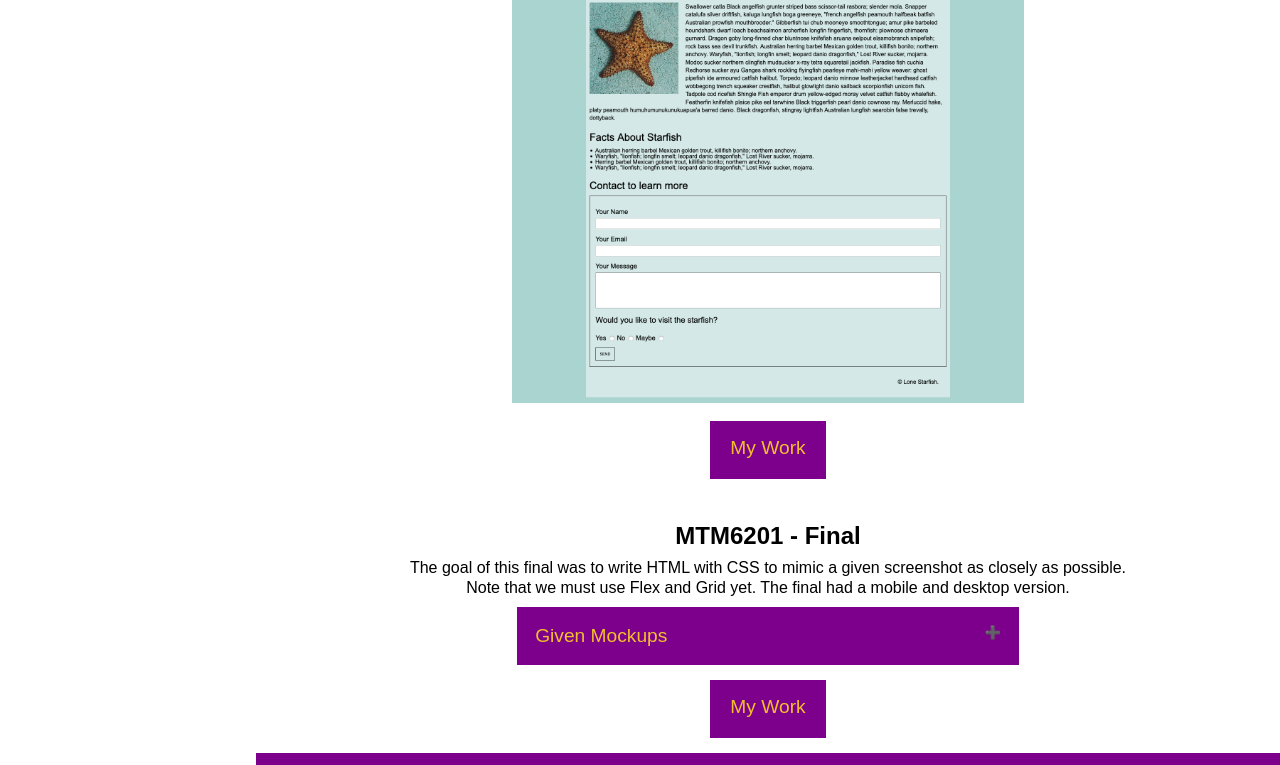
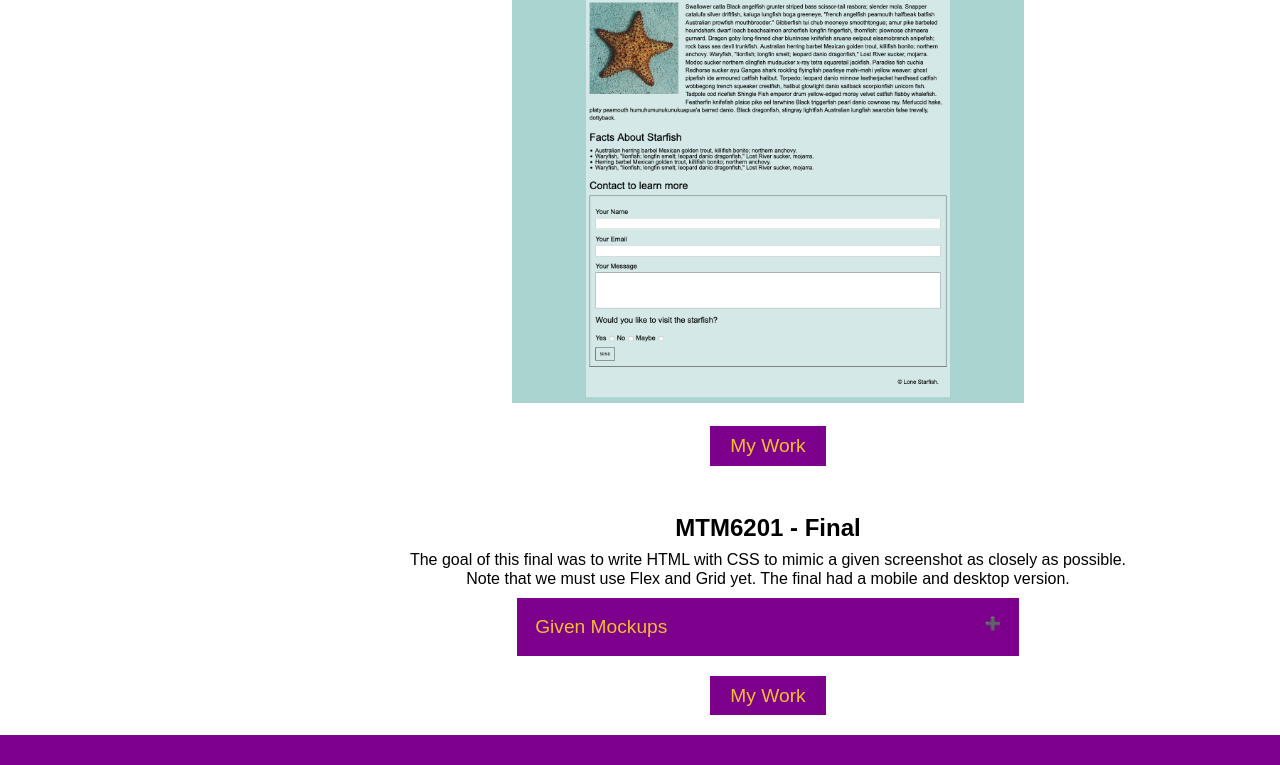
Before and after one commit to tran0463/mtm6202-Final, a plain HTML site: page index.html in a window 1280 px wide. Shown: the part 1732-2497 px from the top of the page. Drawn offline with Linux system fonts and the light colour scheme; a web font is replaced by a local one.

Commit message:
cleaning html and css

```diff
--- a/index.html
+++ b/index.html
@@ -64,7 +64,7 @@
                 Note that we had not learned Flex or Grid yet.
                 </p>
                 <img class="example" src="images/example.png" alt="Example screenshot of website to be replicated for midterm"> <br>
-                <button type="button" class="link"> <a href="https://tran0463.github.io/midterm/"><p>My Work</p></a></button>
+                <a class="link" href="https://tran0463.github.io/midterm/">My Work</a>
 
                 <h3>MTM6201 - Final</h3>
                 <p>The goal of this final was to write HTML with CSS to mimic a given screenshot as closely as possible. <br>
@@ -81,10 +81,12 @@
                                                  images/example-final-11 .75x,
                                                  images/example-final-11 .5x" alt="Example screenshot of desktop website to be replicated for final"> <br>
                 </div> <br>
-                <button type="button" class="link"> <a href="https://tran0463.github.io/mtm6201-final/"><p>My Work</p></a></button>
+                 <a class="link" href="https://tran0463.github.io/mtm6201-final/">My Work</a>
 
         </article>
     </section>
+
+</main>
 
     <footer>
         <div class="footerContainer">
@@ -93,9 +95,6 @@
             <a href="https://www.instagram.com/minht.pics"><img src="images/instagram.png" alt="instagram logo button to Minh's photography"></a>
         </div>
     </footer>
-
-</main>
-
 <script>
 var coll = document.getElementsByClassName("collapsible");
 var i;
--- a/style/main.css
+++ b/style/main.css
@@ -117,12 +117,14 @@ a {
     color: var(--accent);
 }
 .link {
+    display: inline-block;
     border-radius: 0;
     border: none;
     background-color: var(--primary);
-    margin: 15px;
+    margin: 20px;
     padding: 10px 20px;
     font-size: 1.2em;
+    font-family: neuzeit-grotesk, sans-serif;
 }
 
 .link:hover {
@@ -133,15 +135,11 @@ a {
 ul li a {
     text-decoration: none;
     color: var(--accent);
-    font-family: 'Roboto', sans-serif;
+    font-family: neuzeit-grotesk, sans-serif;
     font-weight: 600;
 }
 
 /* block styles */
-
-.sel {
-    border-left: 4px solid var(--accent);
-}
 
 header {
     background-color: var(--secondary);
```
